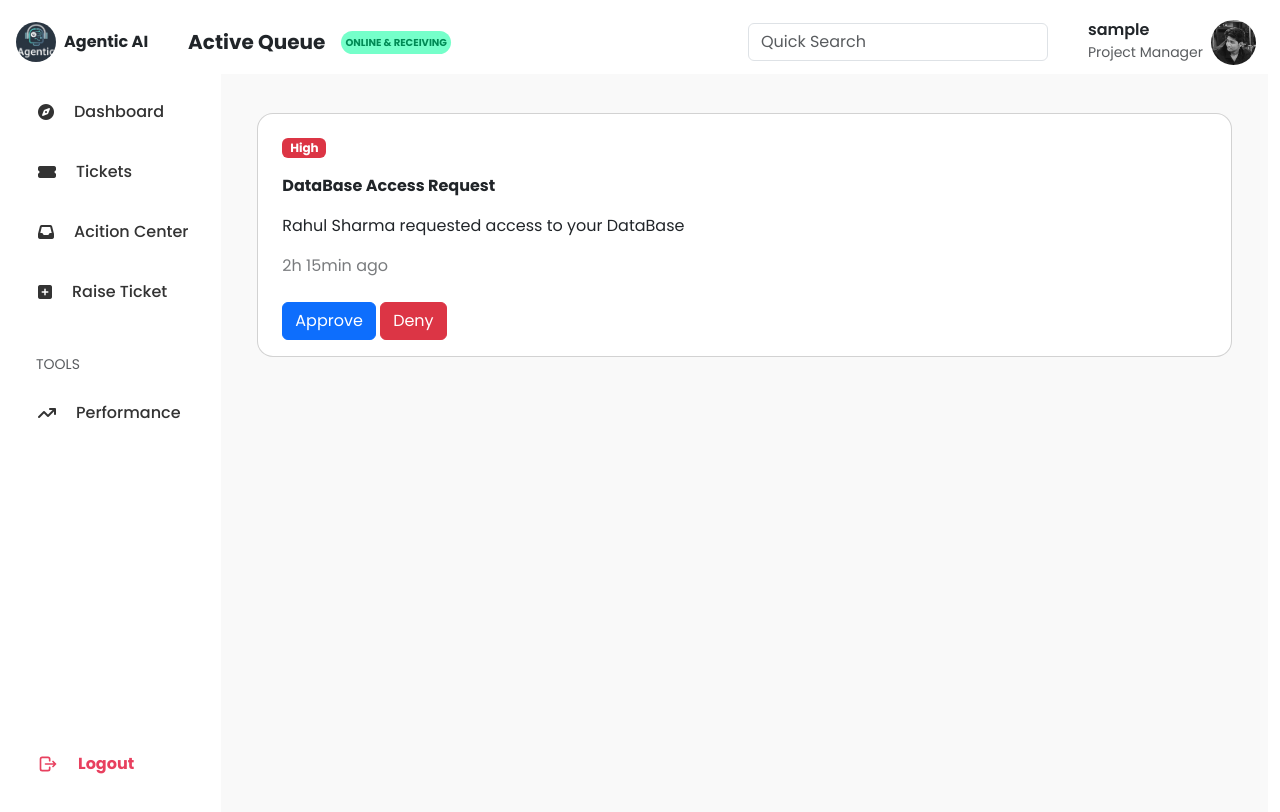
After one commit to Sanyam122/AI-Helpdesk-System, a Node server app: page /helpdesk/actionCenter in a window 1280 px wide. The commit adds this page. Run offline with Node 20, Linux system fonts and the light colour scheme; the visitor is signed in with stand-in values (Sample User, id 1); some libraries are stand-ins or nearby versions.

Commit message:
Added Action Center and used popover

```diff
--- a/app.js
+++ b/app.js
@@ -71,6 +71,7 @@ app.post("/api/chat", async (req, res) => {
 app.get("/home", (req, res) => res.render("Home"));
 app.get("/login", (req, res) => res.render("login"));
 app.get("/signin", (req, res) => res.render("signin"));
+app.get("/helpdesk/actionCenter" , (req,res) => res.render("actionCenter"));
 app.get("/helpdesk/dashboard", ticketController.getTickets);
 app.get("/helpdesk/newTicket", ticketController.getNewTicket);
 app.post("/helpdesk/dashboard", ticketController.createTicket);
--- /dev/null
+++ b/views/actionCenter.ejs
@@ -0,0 +1,55 @@
+<style>
+   .actionCenter{
+    height: 92.2vh;
+    width: 100% !important;
+    margin: 0;
+   }
+
+   .time{
+    opacity: 0.6;
+   }
+
+   #confirmation{
+    top:50%;
+    left: 50%;
+    border: 1px solid black;
+
+   }
+
+</style>
+<% layout("layouts/boilerplate") %>
+
+<%- include("layouts/navbar.ejs") %>
+
+
+<div class="container-fluid row d-flex actionCenter ">
+
+ <!-- Sidebar -->
+ <%- include("layouts/sidebar.ejs") %>
+
+ <main class=" col-lg-7 col-md-7 col-12 flex-grow-1">
+
+    <div class="card p-3 m-4 rounded-4">
+        <div class="badge m-2 bg-danger">High</div>
+        <div class="card-title m-2"><span><b>DataBase Access Request</b></span></div>
+
+        <div  class=" m-2 border-none rounded-4">Rahul Sharma requested access to your DataBase </div>
+
+        <div class="time m-2">2h 15min ago</div>
+
+        <div class="accessButtons mt-3 mx-2  gap-3">
+           <button class="btn btn-primary">Approve</button>
+           <button commandfor="confirmation" command="show-popover" class="btn btn-danger ">Deny</button>
+           <div id="mypopover" popover>Popover content</div>
+        </div>
+
+        <form method="get" action="/helpdesk/actionCenter" >
+         <div  id="confirmation" popover class="position-relative rounded-4 p-3">
+            <p>Are you sure do you want to deny ?</p>
+            <button class="btn btn-danger mt-3" type="submit">OK</button>
+         </div>
+        </form>
+
+    </div>
+ </main>
+</div>
--- a/views/layouts/sidebar.ejs
+++ b/views/layouts/sidebar.ejs
@@ -15,9 +15,9 @@
           </li>
 
           <li class="rounded-3 mb-3">
-            <a>
+            <a href="/helpdesk/actionCenter">
               <i class="fa-solid fa-inbox"></i>
-              <span class="ms-2 d-none d-lg-inline">Inbox</span>
+              <span class="ms-2 d-none d-lg-inline">Acition Center</span>
             </a>
           </li>
 
```
Also changed, not shown: views/Tickets.ejs (+6 -6 lines).
